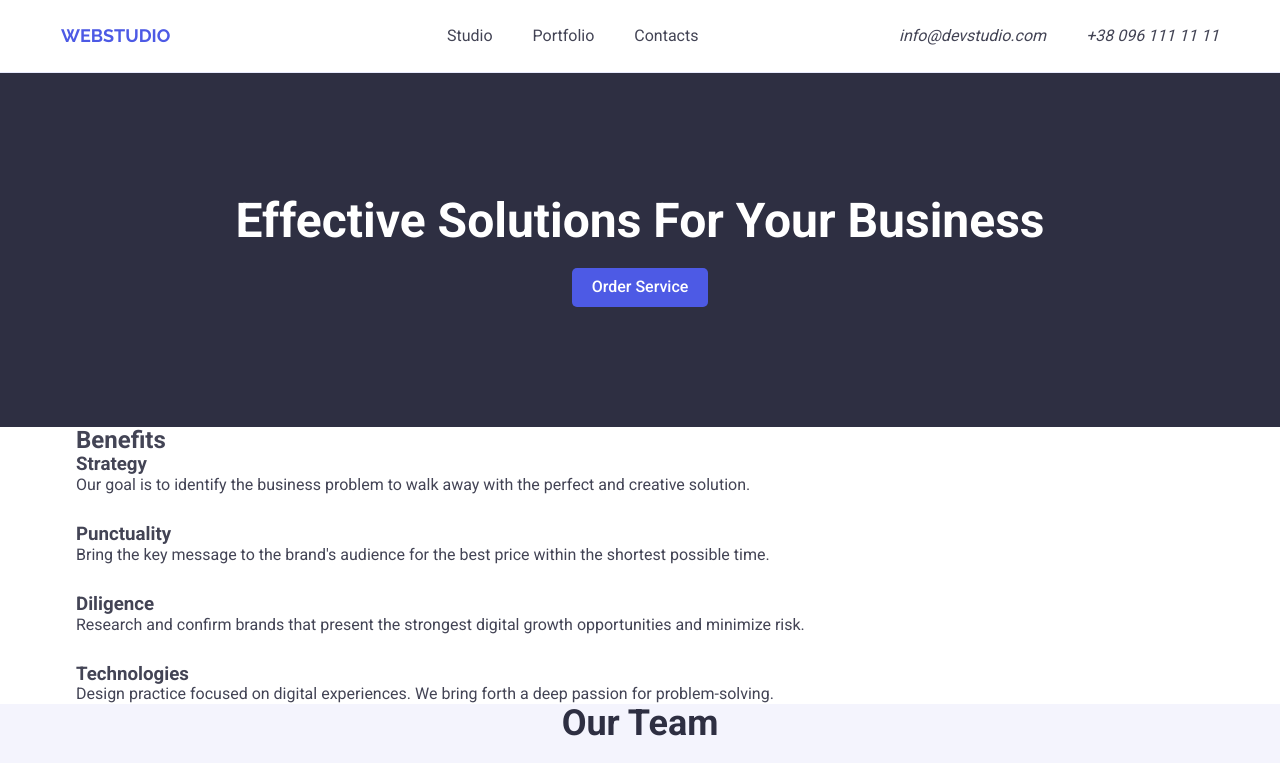
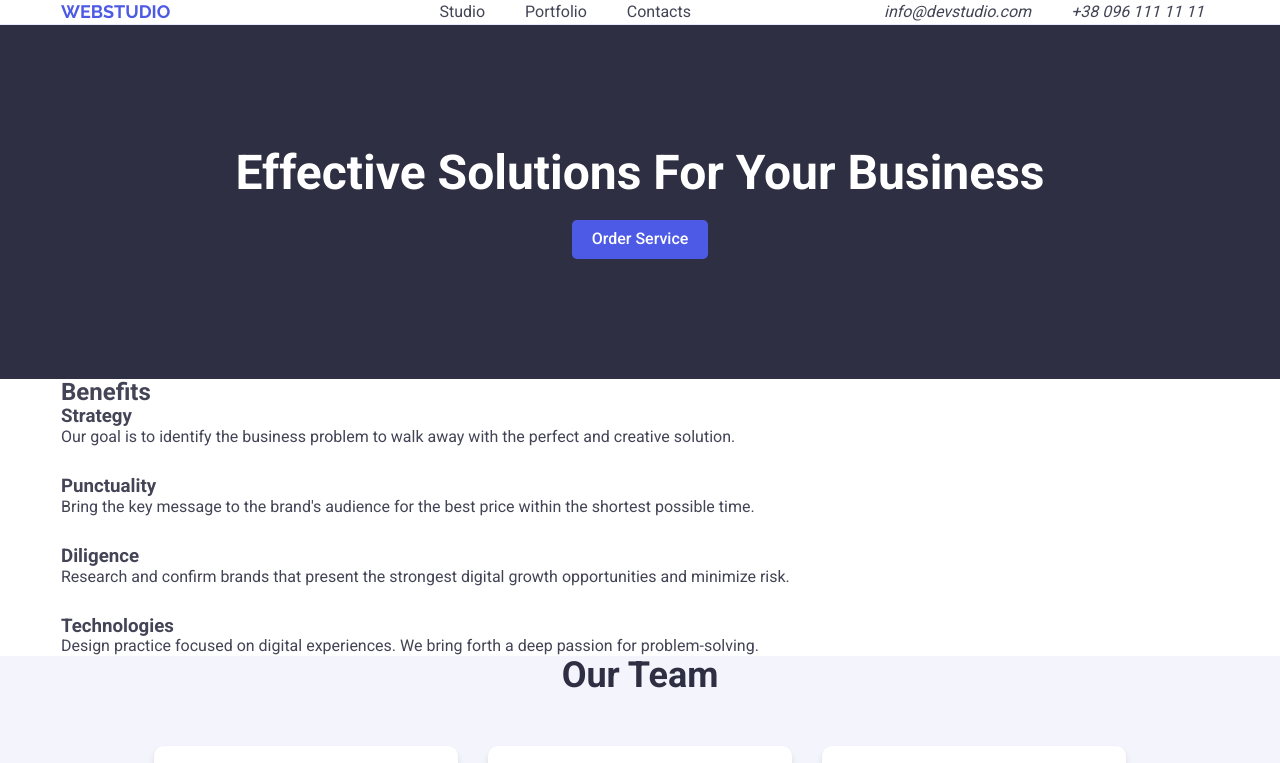
Before and after one commit to NotJod563/goit-markup-hw-03, a plain HTML site: page index.html in a window 1280 px wide. Shown: the top 763 px of the page. Drawn offline with nearby package versions, Linux system fonts and the light colour scheme.

Commit message:
69_87_container_update

```diff
--- a/css/styles.css
+++ b/css/styles.css
@@ -34,8 +34,6 @@ img {
 .container {
     max-width: 1158px;
     margin: 0 auto;
-    padding: 0 15px;
-    /* Оновлено padding */
 }
 
 /* Header */
@@ -47,7 +45,8 @@ img {
     display: flex;
     justify-content: space-between;
     align-items: center;
-    padding: 24px 0;
+    padding-left: 15pxl;
+    padding-right: 15px;
 }
 
 /* Логотип */
```
